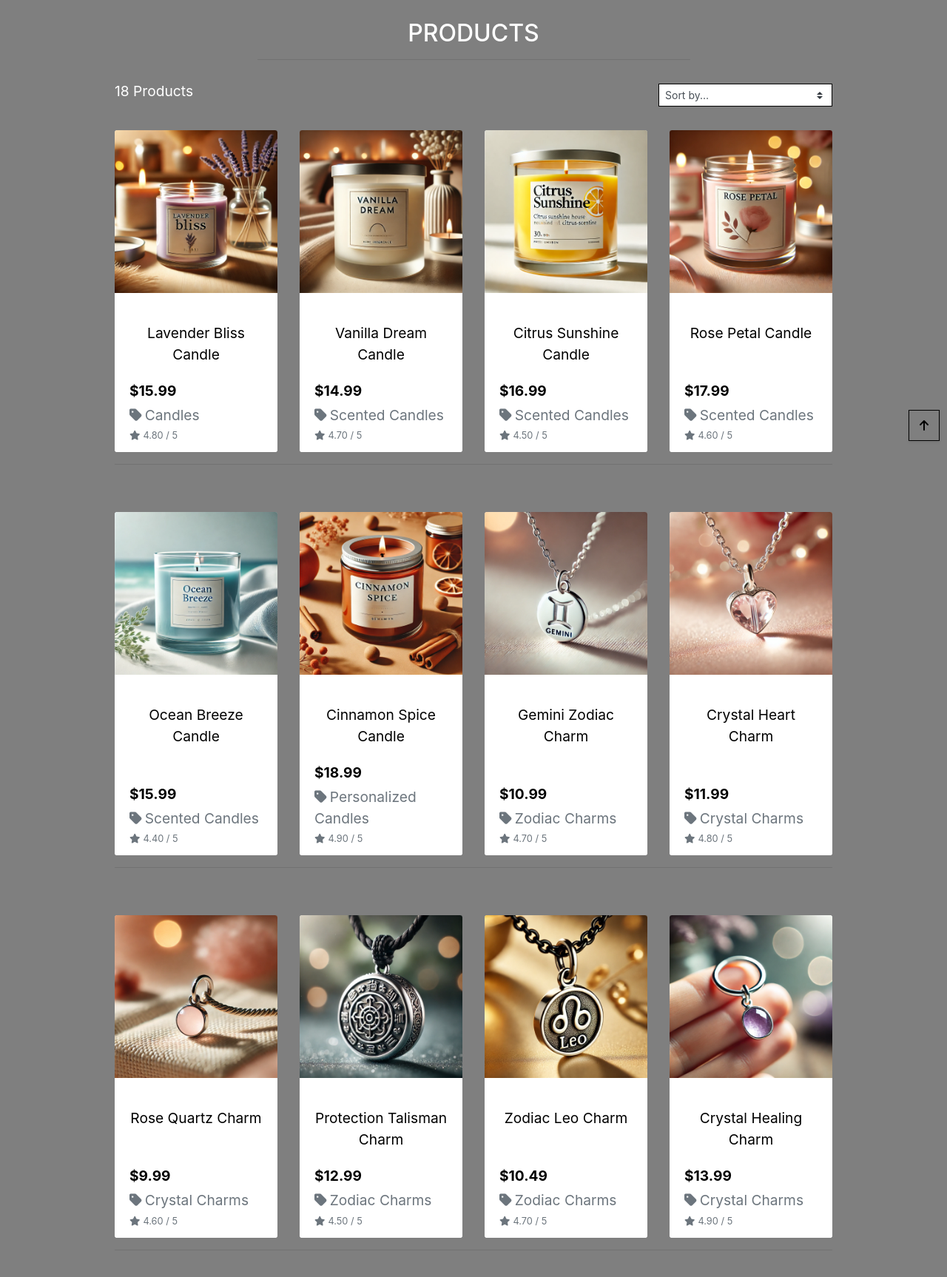
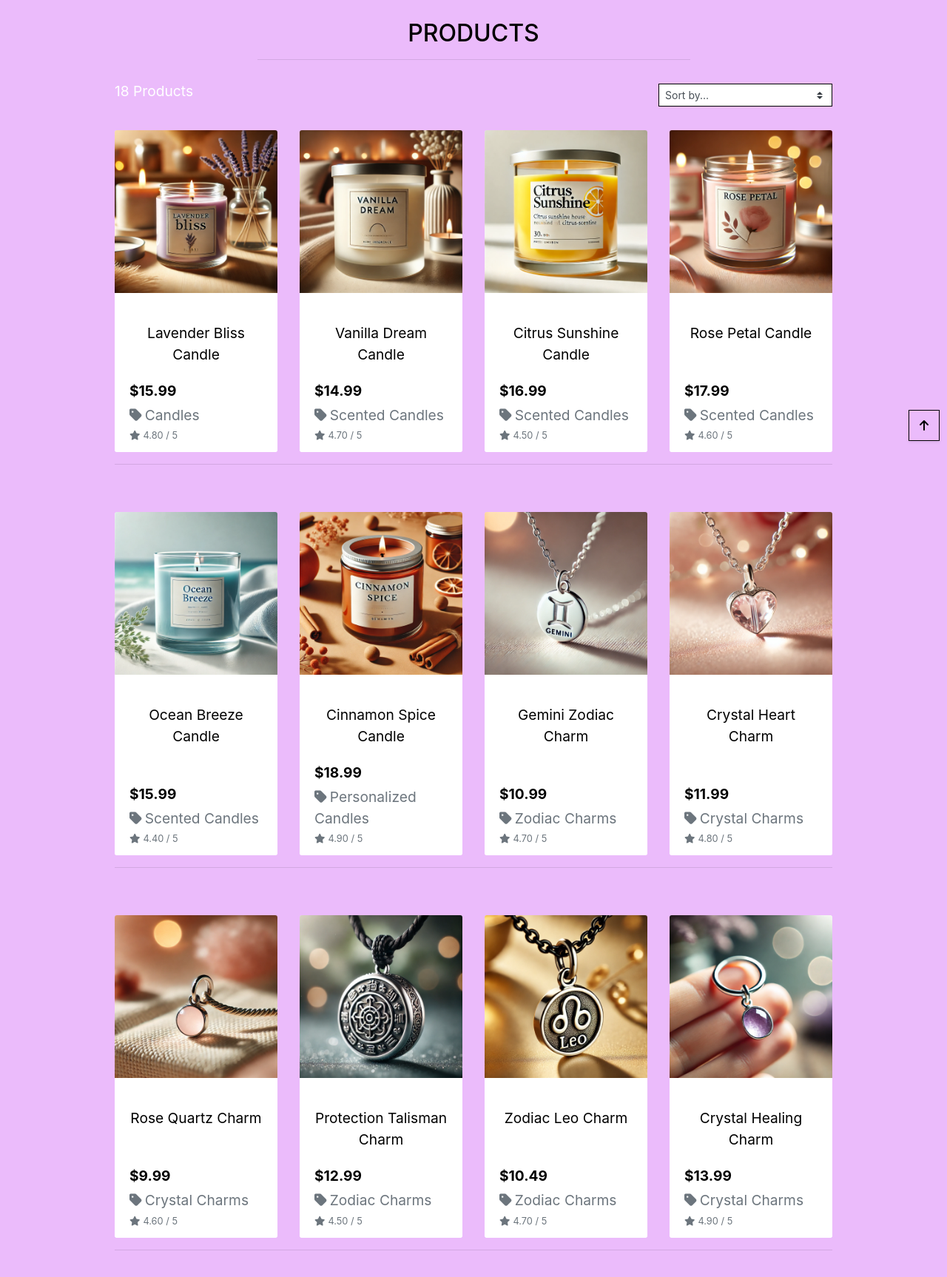
Before and after one commit to Volneirj/project_v_ci_v1, a Django app: page /products/ in a window 1280 px wide. Shown: the part 194-1920 px from the top of the page at 74% size. Run offline with Django 3.2, Linux system fonts and the light colour scheme; data comes from the database, SQL or seed files in the repository; some libraries are stand-ins or nearby versions.

Commit message:
Fix bag context

```diff
--- a/bag/views.py
+++ b/bag/views.py
@@ -20,4 +20,5 @@ def add_to_bag(request, item_id):
         bag[item_id] = quantity
 
     request.session['bag'] = bag
+    print(request.session['bag'])
     return redirect(redirect_url)
--- a/products/templates/products/product_detail.html
+++ b/products/templates/products/product_detail.html
@@ -29,7 +29,7 @@
             <div class="col-12 col-md-6 col-lg-4">
                 <div class="product-details-container mb-5 mt-md-5">
                     <p class="mb-0">{{ product.name }}</p>
-                    <p class="lead mb-0 text-left font-weight-bold">${{ product.price }}</p>
+                    <p class="lead mb-0 font-weight-bold">${{ product.price }}</p>
                     {% if product.category %}
                     <p class="small mt-1 mb-0">
                         <a class="text-muted" href="{% url 'products' %}?category={{ product.category.name }}">
@@ -38,9 +38,9 @@
                     </p>
                     {% endif %}
                     {% if product.rating %}
-                        <small class="text-muted"><i class="fas fa-star mr-1"></i>{{ product.rating }} / 5</small>
+                        <small class=""><i class="fas fa-star mr-1"></i>{{ product.rating }} / 5</small>
                     {% else %}
-                        <small class="text-muted">No Rating</small>
+                        <small class="">No Rating</small>
                     {% endif %}
                     <p class="mt-3">{{ product.description }}</p>
                     <form class="form" action="{% url 'add_to_bag' product.id %}" method="POST">
--- a/products/templates/products/products.html
+++ b/products/templates/products/products.html
@@ -14,10 +14,10 @@
     <div class="container-fluid">
         <div class="row">
             <div class="col text-center mt-3">
-                <h2 class="logo-font text-white">Products</h2>
+                <h2 class="logo-font text-black">Products</h2>
                 {% for c in current_categories %}
                     <a class="category-badge text-decoration-none" href="{% url 'products' %}?category={{ c.name }}">
-                        <span class="mt-2 badge badge-white text-white rounded-0 border border-dark">{{ c.friendly_name }}</span>
+                        <span class="mt-2 badge badge-white text-black rounded-0 border border-dark">{{ c.friendly_name }}</span>
                     </a>
                 {% endfor %}
                 <hr class="w-50 mb-1">
@@ -44,7 +44,7 @@
                     <div class="col-12 col-md-6 order-md-first">
                         <p class="text-center text-md-left">
                             {% if search_term or current_categories or current_sorting != 'None_None' %}
-                                <span class="small"><a class="text-white" href="{% url 'products' %}">Products Home</a> | </span>
+                                <span class="small"><a class="text-black" href="{% url 'products' %}">Products Home</a> | </span>
                             {% endif %}
                             {{ products|length }} Products{% if search_term %} found for <strong>"{{ search_term }}"</strong>{% endif %}
                         </p>
--- a/static/css/base.css
+++ b/static/css/base.css
@@ -4,7 +4,7 @@ html {
 
 body {
     body {
-        color: #555;
+        color: #ffffff;
         font-family: 'Lato';
     }
 }
@@ -80,6 +80,10 @@ a.category-badge>span.badge:hover {
 
 .btt-link {
     cursor: pointer;
+}
+
+.product-details-container {
+    color: #000;
 }
 
 /* Footer Styles */
@@ -178,7 +182,7 @@ a.category-badge>span.badge:hover {
 
 /* overlay  settings */
 .overlay {
-    background: rgba(0, 0, 0, 0.5);
+    background: rgba(216, 121, 248, 0.5);
     padding: 40px;
     text-align: center;
     border-radius: 10px;
```
